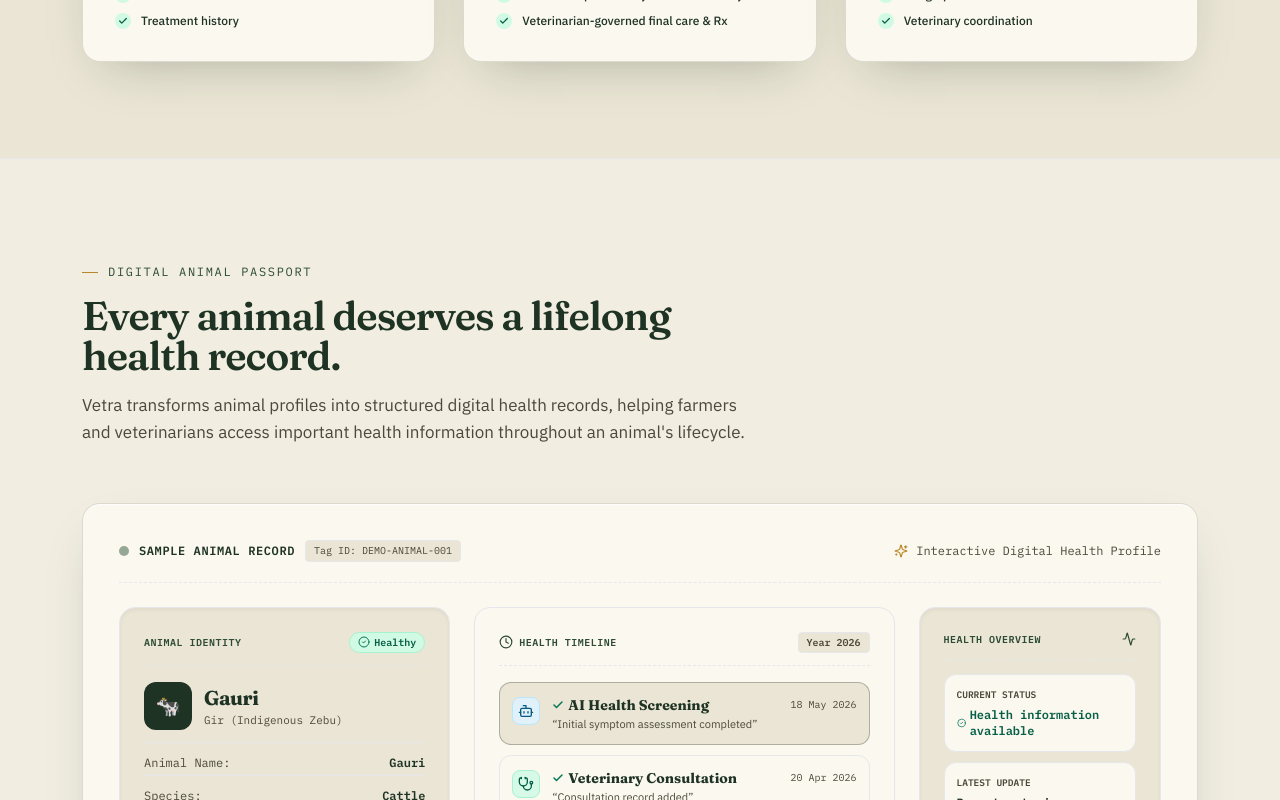
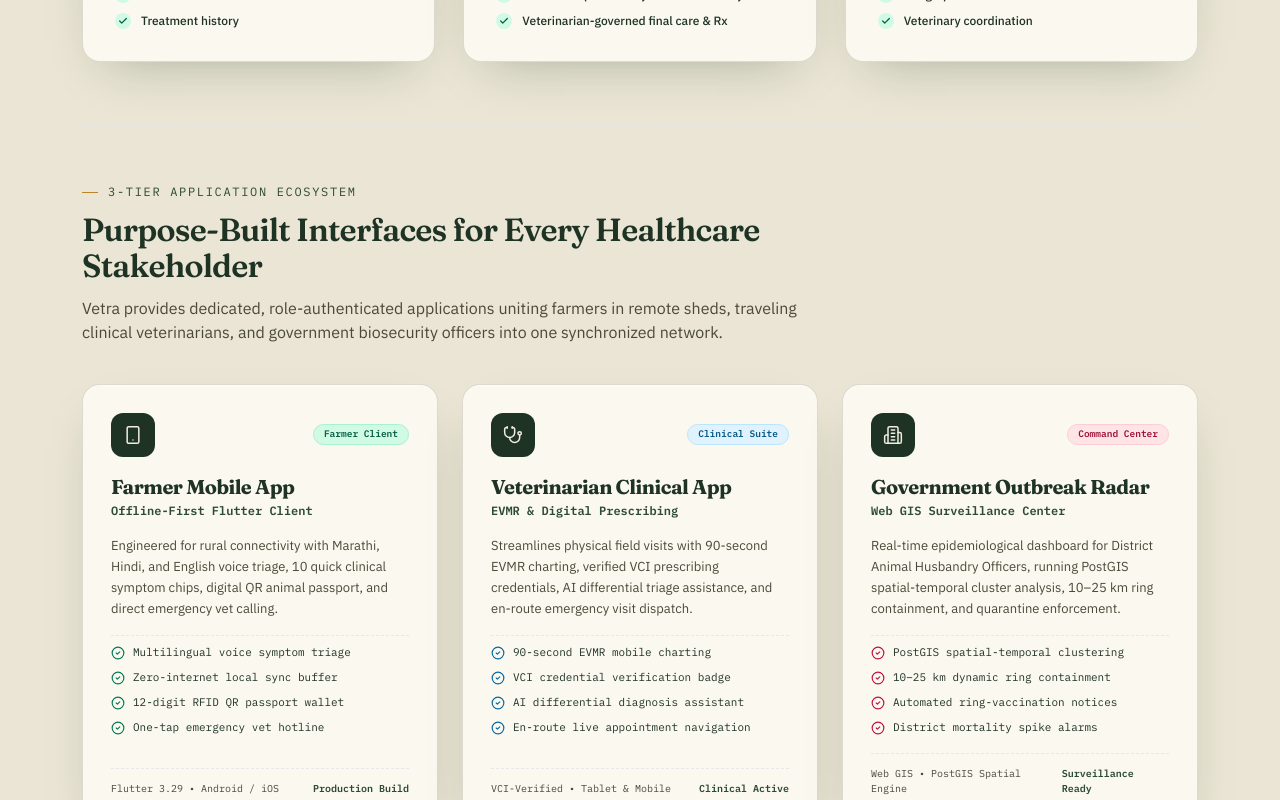
Before and after one commit to omrajput14/Vetra-website, a Next.js app: page / in a window 1280 px wide. Shown: the part 3040-3840 px from the top of the page. Built offline with nearby package versions, Linux system fonts and the light colour scheme.

Commit message:
feat(platform): add 3-tier application suite featuring Government Outbreak Command Center

```diff
--- a/src/components/sections/PlatformArchitectureSection.tsx
+++ b/src/components/sections/PlatformArchitectureSection.tsx
@@ -12,6 +12,12 @@
   Fingerprint,
   Stethoscope,
   Network,
+  Smartphone,
+  Building2,
+  CheckCircle2,
+  Activity,
+  MapPin,
+  Users,
 } from "lucide-react";
 
 export const PlatformArchitectureSection: React.FC = () => {
@@ -199,6 +205,174 @@
             </div>
           </div>
         </div>
+
+        {/* Three Dedicated Stakeholder Portals / Applications */}
+        <div className="mt-16 pt-12 border-t border-dashed border-line">
+          <div className="max-w-[720px] mb-10 text-left">
+            <span className="eyebrow-tag">3-TIER APPLICATION ECOSYSTEM</span>
+            <h3 className="font-serif text-2xl sm:text-3xl lg:text-[32px] text-pasture-900 font-semibold mt-2.5 mb-3 leading-tight tracking-tight">
+              Purpose-Built Interfaces for Every Healthcare Stakeholder
+            </h3>
+            <p className="text-sm sm:text-base text-ink-soft leading-relaxed">
+              Vetra provides dedicated, role-authenticated applications uniting farmers in remote sheds, traveling clinical veterinarians, and government biosecurity officers into one synchronized network.
+            </p>
+          </div>
+
+          <div className="grid grid-cols-1 md:grid-cols-3 gap-6">
+            {/* Portal 1: Farmer Mobile App */}
+            <div className="bg-card border border-line rounded-2xl p-6 sm:p-7 space-y-4 tactile-card hover:bg-white transition-all shadow-tactile flex flex-col justify-between">
+              <div className="space-y-4">
+                <div className="flex items-center justify-between">
+                  <div className="w-11 h-11 rounded-xl bg-pasture-900 text-bg flex items-center justify-center shadow-xs">
+                    <Smartphone className="w-5 h-5 stroke-[1.8]" />
+                  </div>
+                  <span className="font-mono text-[9.5px] font-bold text-emerald-800 bg-emerald-100 px-2.5 py-0.5 rounded-full border border-emerald-200">
+                    Farmer Client
+                  </span>
+                </div>
+
+                <div>
+                  <h4 className="font-serif text-lg sm:text-xl font-bold text-pasture-900 tracking-tight">
+                    Farmer Mobile App
+                  </h4>
+                  <span className="text-xs font-mono text-pasture-700 font-semibold block mt-0.5">
+                    Offline-First Flutter Client
+                  </span>
+                </div>
+
+                <p className="text-xs sm:text-[13px] text-ink-soft leading-relaxed">
+                  Engineered for rural connectivity with Marathi, Hindi, and English voice triage, 10 quick clinical symptom chips, digital QR animal passport, and direct emergency vet calling.
+                </p>
+
+                <div className="space-y-2 pt-2 border-t border-dashed border-line-soft font-mono text-[11px] text-pasture-900">
+                  <div className="flex items-center gap-2">
+                    <CheckCircle2 className="w-3.5 h-3.5 text-emerald-700 shrink-0" />
+                    <span>Multilingual voice symptom triage</span>
+                  </div>
+                  <div className="flex items-center gap-2">
+                    <CheckCircle2 className="w-3.5 h-3.5 text-emerald-700 shrink-0" />
+                    <span>Zero-internet local sync buffer</span>
+                  </div>
+                  <div className="flex items-center gap-2">
+                    <CheckCircle2 className="w-3.5 h-3.5 text-emerald-700 shrink-0" />
+                    <span>12-digit RFID QR passport wallet</span>
+                  </div>
+                  <div className="flex items-center gap-2">
+                    <CheckCircle2 className="w-3.5 h-3.5 text-emerald-700 shrink-0" />
+                    <span>One-tap emergency vet hotline</span>
+                  </div>
+                </div>
+              </div>
+
+              <div className="pt-3 border-t border-dashed border-line-soft font-mono text-[10px] text-ink-soft flex items-center justify-between">
+                <span>Flutter 3.29 • Android / iOS</span>
+                <span className="font-semibold text-pasture-700">Production Build</span>
+              </div>
+            </div>
+
+            {/* Portal 2: Veterinarian Clinical App */}
+            <div className="bg-card border border-line rounded-2xl p-6 sm:p-7 space-y-4 tactile-card hover:bg-white transition-all shadow-tactile flex flex-col justify-between">
+              <div className="space-y-4">
+                <div className="flex items-center justify-between">
+                  <div className="w-11 h-11 rounded-xl bg-pasture-900 text-bg flex items-center justify-center shadow-xs">
+                    <Stethoscope className="w-5 h-5 stroke-[1.8]" />
+                  </div>
+                  <span className="font-mono text-[9.5px] font-bold text-sky-800 bg-sky-100 px-2.5 py-0.5 rounded-full border border-sky-200">
+                    Clinical Suite
+                  </span>
+                </div>
+
+                <div>
+                  <h4 className="font-serif text-lg sm:text-xl font-bold text-pasture-900 tracking-tight">
+                    Veterinarian Clinical App
+                  </h4>
+                  <span className="text-xs font-mono text-pasture-700 font-semibold block mt-0.5">
+                    EVMR &amp; Digital Prescribing
+                  </span>
+                </div>
+
+                <p className="text-xs sm:text-[13px] text-ink-soft leading-relaxed">
+                  Streamlines physical field visits with 90-second EVMR charting, verified VCI prescribing credentials, AI differential triage assistance, and en-route emergency visit dispatch.
+                </p>
+
+                <div className="space-y-2 pt-2 border-t border-dashed border-line-soft font-mono text-[11px] text-pasture-900">
+                  <div className="flex items-center gap-2">
+                    <CheckCircle2 className="w-3.5 h-3.5 text-sky-700 shrink-0" />
+                    <span>90-second EVMR mobile charting</span>
+                  </div>
+                  <div className="flex items-center gap-2">
+                    <CheckCircle2 className="w-3.5 h-3.5 text-sky-700 shrink-0" />
+                    <span>VCI credential verification badge</span>
+                  </div>
+                  <div className="flex items-center gap-2">
+                    <CheckCircle2 className="w-3.5 h-3.5 text-sky-700 shrink-0" />
+                    <span>AI differential diagnosis assistant</span>
+                  </div>
+                  <div className="flex items-center gap-2">
+                    <CheckCircle2 className="w-3.5 h-3.5 text-sky-700 shrink-0" />
+                    <span>En-route live appointment navigation</span>
+                  </div>
+                </div>
+              </div>
+
+              <div className="pt-3 border-t border-dashed border-line-soft font-mono text-[10px] text-ink-soft flex items-center justify-between">
+                <span>VCI-Verified • Tablet &amp; Mobile</span>
+                <span className="font-semibold text-pasture-700">Clinical Active</span>
+              </div>
+            </div>
+
+            {/* Portal 3: Government Surveillance & Outbreak Radar Command Center */}
+            <div className="bg-card border border-line rounded-2xl p-6 sm:p-7 space-y-4 tactile-card hover:bg-white transition-all shadow-tactile flex flex-col justify-between">
+              <div className="space-y-4">
+                <div className="flex items-center justify-between">
+                  <div className="w-11 h-11 rounded-xl bg-pasture-900 text-bg flex items-center justify-center shadow-xs">
+                    <Building2 className="w-5 h-5 stroke-[1.8]" />
+                  </div>
+                  <span className="font-mono text-[9.5px] font-bold text-rose-800 bg-rose-100 px-2.5 py-0.5 rounded-full border border-rose-200">
+                    Command Center
+                  </span>
+                </div>
+
+                <div>
+                  <h4 className="font-serif text-lg sm:text-xl font-bold text-pasture-900 tracking-tight">
+                    Government Outbreak Radar
+                  </h4>
+                  <span className="text-xs font-mono text-pasture-700 font-semibold block mt-0.5">
+                    Web GIS Surveillance Center
+                  </span>
+                </div>
+
+                <p className="text-xs sm:text-[13px] text-ink-soft leading-relaxed">
+                  Real-time epidemiological dashboard for District Animal Husbandry Officers, running PostGIS spatial-temporal cluster analysis, 10–25 km ring containment, and quarantine enforcement.
+                </p>
+
+                <div className="space-y-2 pt-2 border-t border-dashed border-line-soft font-mono text-[11px] text-pasture-900">
+                  <div className="flex items-center gap-2">
+                    <CheckCircle2 className="w-3.5 h-3.5 text-rose-700 shrink-0" />
+                    <span>PostGIS spatial-temporal clustering</span>
+                  </div>
+                  <div className="flex items-center gap-2">
+                    <CheckCircle2 className="w-3.5 h-3.5 text-rose-700 shrink-0" />
+                    <span>10–25 km dynamic ring containment</span>
+                  </div>
+                  <div className="flex items-center gap-2">
+                    <CheckCircle2 className="w-3.5 h-3.5 text-rose-700 shrink-0" />
+                    <span>Automated ring-vaccination notices</span>
+                  </div>
+                  <div className="flex items-center gap-2">
+                    <CheckCircle2 className="w-3.5 h-3.5 text-rose-700 shrink-0" />
+                    <span>District mortality spike alarms</span>
+                  </div>
+                </div>
+              </div>
+
+              <div className="pt-3 border-t border-dashed border-line-soft font-mono text-[10px] text-ink-soft flex items-center justify-between">
+                <span>Web GIS • PostGIS Spatial Engine</span>
+                <span className="font-semibold text-pasture-700">Surveillance Ready</span>
+              </div>
+            </div>
+          </div>
+        </div>
       </div>
     </section>
   );
```
